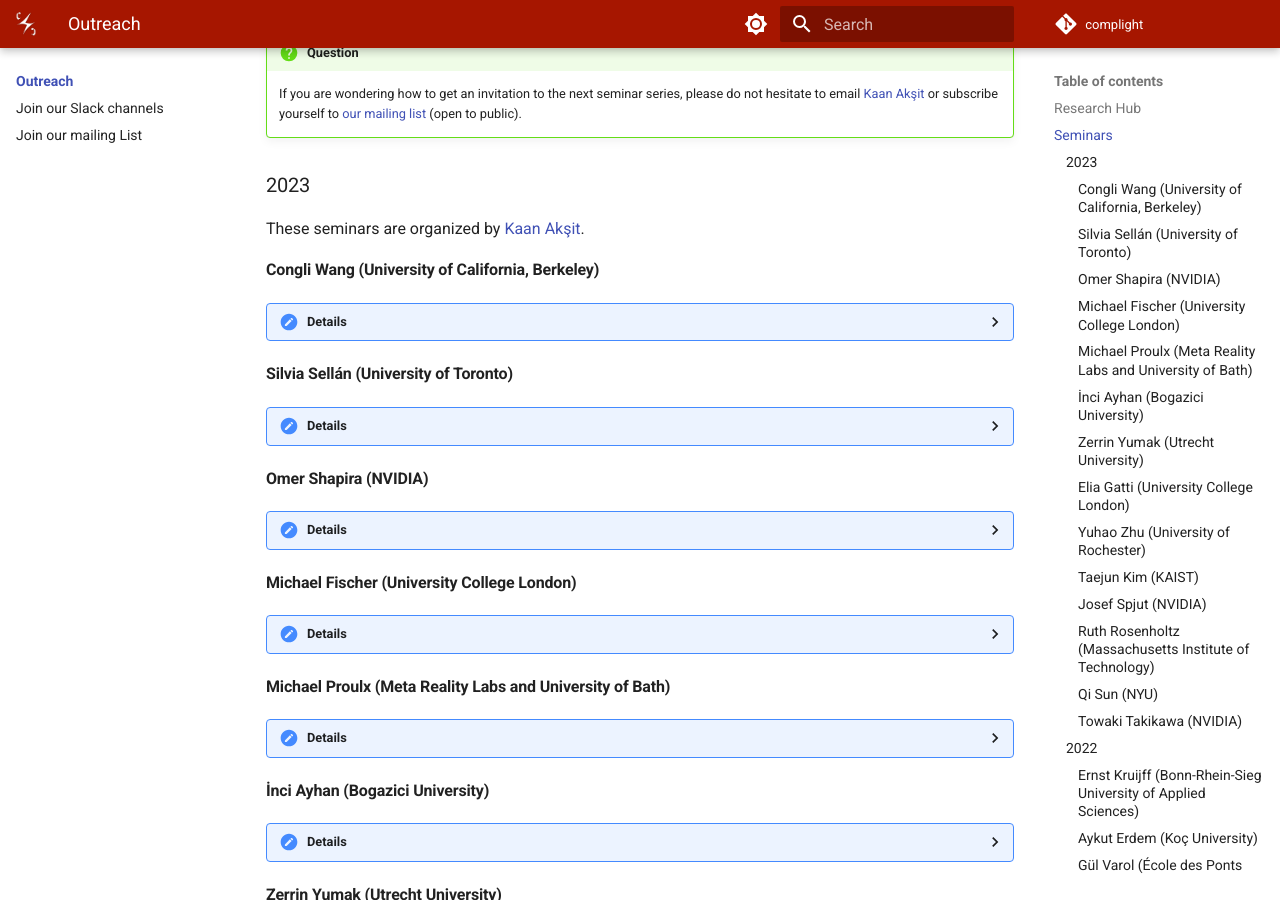
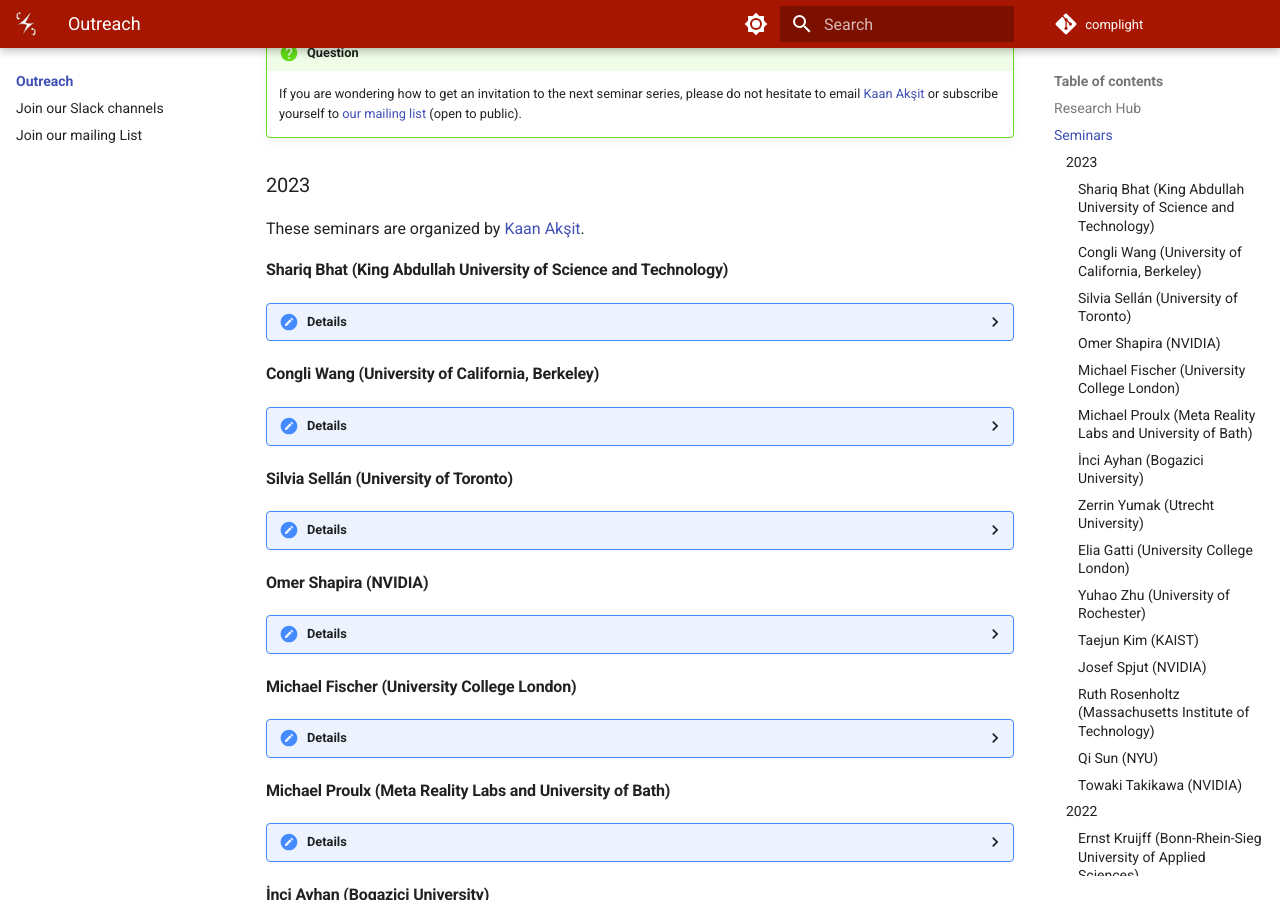
Before and after one commit to complight/complight.github.io, an MkDocs documentation site: the page built from docs/outreach/index.md, in a window 1280 px wide and 900 px high, scrolled down 943 px. Built offline with MkDocs 1.6.1 and Material for MkDocs 9.7.7, drawn with Linux system fonts in a browser that asks for light colours.

Commit message:
Updating the outreach page.

```diff
--- a/docs/outreach/index.md
+++ b/docs/outreach/index.md
@@ -32,6 +32,19 @@ Overall, seminars are a blend of internal and external presenters.
 
 ### 2023
 These seminars are organized by [Kaan Akşit](https://kaanaksit.com).
+
+
+#### Shariq Bhat (King Abdullah University of Science and Technology)
+??? Details
+    **Date:**
+    6th September 2023
+
+    **Presenter:** [Shariq Bhat](), PhD Student at King Abdullah University of Science and Technology
+
+    **Title:** A Journey Towards State-of-the-art Monocular Depth Estimation Using Adaptive Bins
+
+    **Watch:** [Recording (Password protected)](https://liveuclac-my.sharepoint.com/:v:/g/personal/ucackak_ucl_ac_uk/EQEOBYJq-XVOvQkkfBIuvUIBrJXItg0HbRGO2cVfX1vdbw?nav=eyJyZWZlcnJhbEluZm8iOnsicmVmZXJyYWxBcHAiOiJTdHJlYW1XZWJBcHAiLCJyZWZlcnJhbFZpZXciOiJTaGFyZURpYWxvZyIsInJlZmVycmFsQXBwUGxhdGZvcm0iOiJXZWIiLCJyZWZlcnJhbE1vZGUiOiJ2aWV3In19&e=QCCoYa)
+
 
 #### Congli Wang (University of California, Berkeley)
 ??? Details
```
